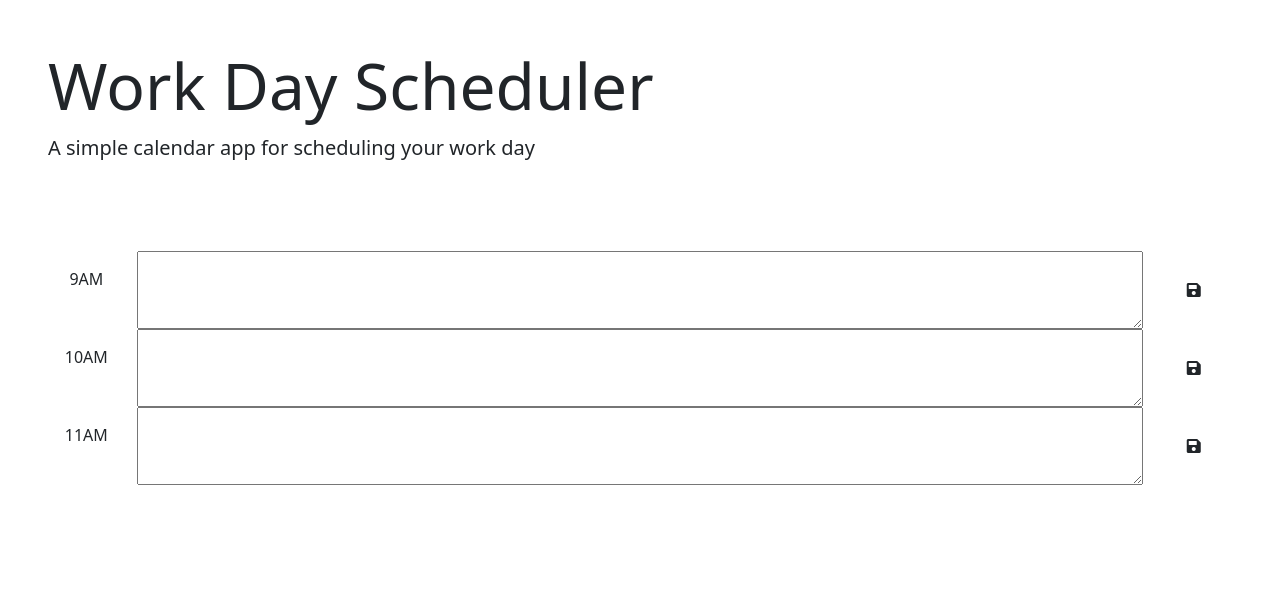
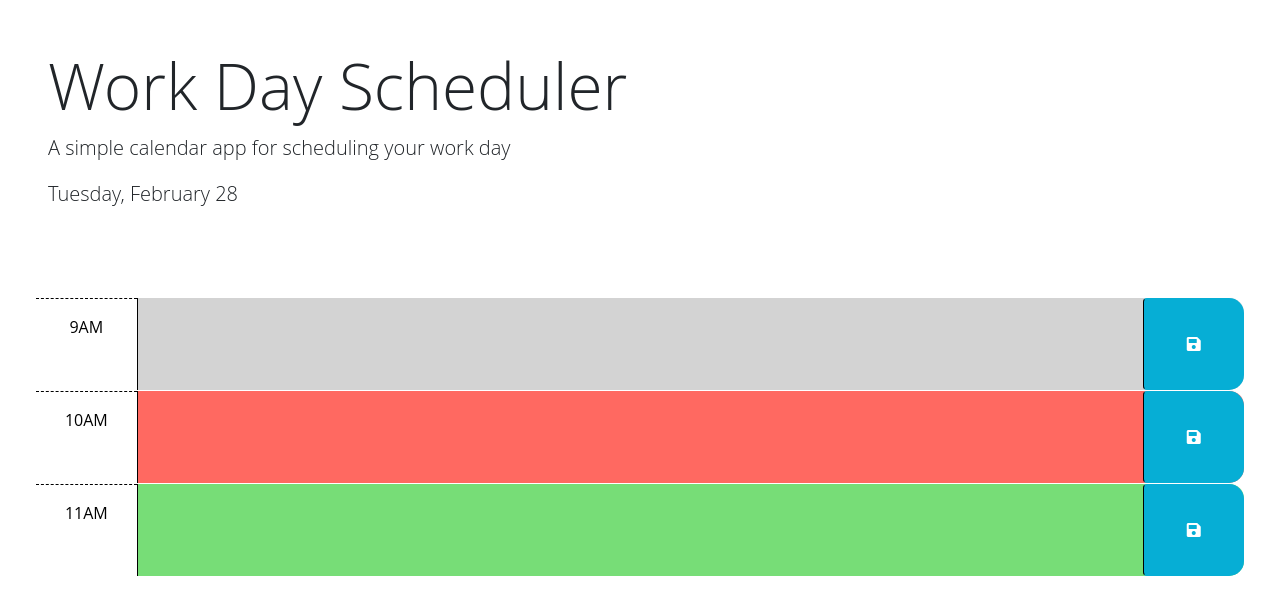
Before and after one commit to MatthewStandish/web-agenda, a plain HTML site: page index.html in a window 1280 px wide. Drawn offline with nearby package versions, Linux system fonts and the light colour scheme; files that its build step writes are made by us from their sources.

Commit message:
completed script notes

```diff
--- a/assets/css/style.css
+++ b/assets/css/style.css
@@ -0,0 +1,59 @@
+body {
+    font-family: 'Open Sans', sans-serif;
+    font-size: 16px;
+  }
+
+  textarea {
+    background: transparent;
+    border: none;
+    resize: none;
+    color: #000000;
+    border-left: 1px solid black;
+    padding: 10px;
+  }
+
+  .description {
+    white-space: pre-wrap;
+  }
+
+  .time-block {
+    border-radius: 15px;
+  }
+
+  .row {
+    border-top: 1px solid white;
+  }
+
+  .hour {
+    background-color: #ffffff;
+    color: #000000;
+    border-top: 1px dashed #000000;
+  }
+
+  .past {
+    background-color: #d3d3d3;
+    color: white;
+  }
+
+  .present {
+    background-color: #ff6961;
+    color: white;
+  }
+
+  .future {
+    background-color: #77dd77;
+    color: white;
+  }
+
+  .saveBtn {
+    border-left: 1px solid black;
+    border-top-right-radius: 15px;
+    border-bottom-right-radius: 15px;
+    background-color: #06aed5;
+    color: white;
+  }
+
+  .saveBtn i:hover {
+    font-size: 20px;
+    transition: all 0.3s ease-in-out;
+  }
--- a/assets/javascript/script.js
+++ b/assets/javascript/script.js
@@ -1,23 +1,27 @@
-// Wrap all code that interacts with the DOM in a call to jQuery to ensure that
-// the code isn't run until the browser has finished rendering all the elements
-// in the html.
 $(function () {
-    // TODO: Add a listener for click events on the save button. This code should
-    // use the id in the containing time-block as a key to save the user input in
-    // local storage. HINT: What does `this` reference in the click listener
-    // function? How can DOM traversal be used to get the "hour-x" id of the
-    // time-block containing the button that was clicked? How might the id be
-    // useful when saving the description in local storage?
-    //
-    // TODO: Add code to apply the past, present, or future class to each time
-    // block by comparing the id to the current hour. HINTS: How can the id
-    // attribute of each time-block be used to conditionally add or remove the
-    // past, present, and future classes? How can Day.js be used to get the
-    // current hour in 24-hour time?
-    //
-    // TODO: Add code to get any user input that was saved in localStorage and set
-    // the values of the corresponding textarea elements. HINT: How can the id
-    // attribute of each time-block be used to do this?
-    //
-    // TODO: Add code to display the current date in the header of the page.
+  var currentHour = dayjs().hour();
+  $("#currentDay").text(dayjs().format("dddd, MMMM D"));
+  $(".time-block").each(function () {
+    var hour = parseInt($(this).attr("id").split("-")[1]);
+    if (hour < currentHour) {
+      $(this).addClass("past");
+    } else if (hour === currentHour) {
+      $(this).addClass("present");
+    } else {
+      $(this).addClass("future");
+    }
   });
+  $(".saveBtn").on("click", function () {
+    var hour = $(this).parent().attr("id");
+    var description = $(this).siblings(".description").val();
+
+    localStorage.setItem(hour, description);
+  });
+});
+$(".description").each(function () {
+  var hour = $(this).parent().attr("id");
+  var savedDescription = localStorage.getItem(hour);
+  if (savedDescription !== null) {
+    $(this).val(savedDescription);
+  }
+});
--- a/index.html
+++ b/index.html
@@ -20,7 +20,7 @@
       href="https://fonts.googleapis.com/css2?family=Fira+Sans:wght@400;700&display=swap"
       rel="stylesheet"
     />
-    <link rel="stylesheet" href="style.css" />
+    <link rel="stylesheet" href="/assets/css/style.css" />
     <title>Work Day Scheduler</title>
   </head>
 
@@ -74,6 +74,6 @@
     integrity="sha256-iu/zLUB+QgISXBLCW/mcDi/rnf4m4uEDO0wauy76x7U="
     crossorigin="anonymous"></script>
 
-    <script src="script.js"></script>
+    <script src="/assets/javascript/script.js"></script>
   </body>
 </html>
```
